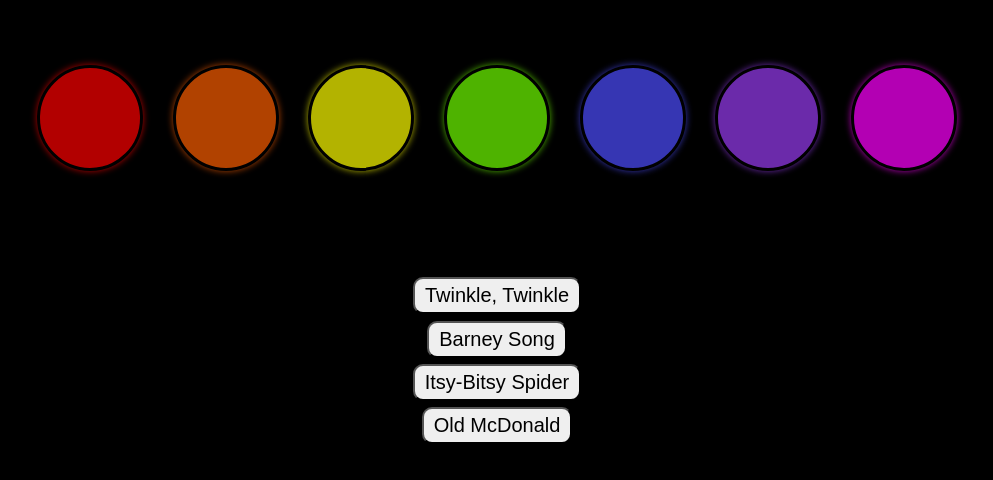
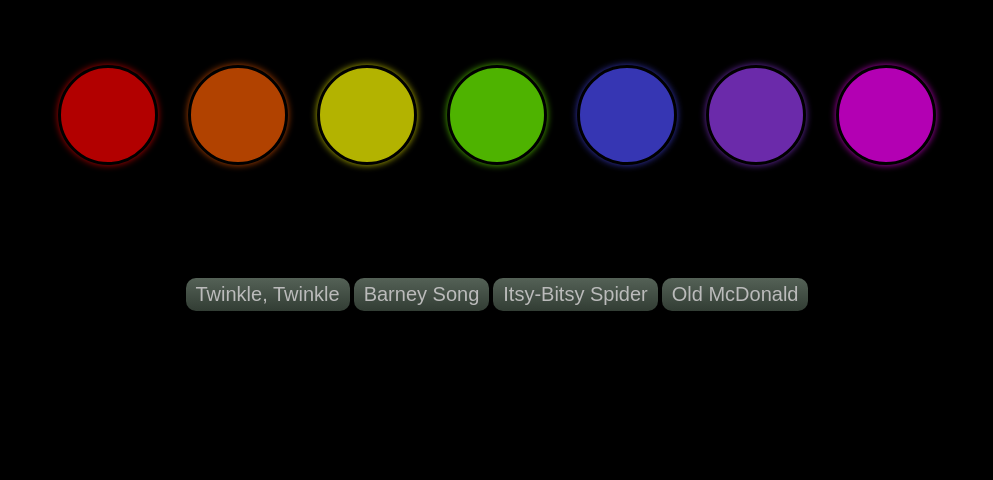
Before and after one commit to GUITARPLRC/music_maker, a plain HTML site: page index.html in a window 1280 px wide. Shown: the part 140-620 px from the top of the page, without its empty margins (143-1136 px from the left). Drawn offline with Linux system fonts and the light colour scheme.

Commit message:
first note issue, multiple songs play
changed button style

```diff
--- a/index.html
+++ b/index.html
@@ -52,10 +52,12 @@
       </div>
     </section>
 
-    <button id="twinkle">Twinkle, Twinkle</button>
-    <button id="barney">Barney Song</button>
-    <button id="spider">Itsy-Bitsy Spider</button>
-    <button id="mcdonald">Old McDonald</button>
+    <div class="buttons">
+      <button id="twinkle">Twinkle, Twinkle</button>
+      <button id="barney">Barney Song</button>
+      <button id="spider">Itsy-Bitsy Spider</button>
+      <button id="mcdonald">Old McDonald</button>
+    </div>
 
     <script src="script.js"></script>
   </body>
--- a/script.js
+++ b/script.js
@@ -11,7 +11,7 @@
       bTwinkle = document.getElementById("twinkle"),
       bBarney = document.getElementById("barney");
       bSpider = document.getElementById("spider");
-	  bMcdonald = document.getElementById("mcdonald");
+      bMcdonald = document.getElementById("mcdonald");
 
   red.addEventListener("mouseenter", playRed, false);
   orange.addEventListener("mouseenter", playOrange, false);
--- a/style.css
+++ b/style.css
@@ -1,6 +1,7 @@
 * {
   padding:0;
   margin:0;
+  box-sizing:border-box;
 }
 
 body {
@@ -12,7 +13,7 @@ section {
   margin:15% 0 7% 0;
 }
 
-div {
+section div {
   width:100px;
   height:100px;
   display:inline-block;
@@ -87,14 +88,22 @@ div {
   opacity:1;
 }
 
+.buttons {
+  text-align:center;
+}
+
 button {
-  display:block;
-  margin:0.5% auto 0 auto;
+  color:#bbb;
+  margin-top:0.5%;
   padding:5px 10px;
   font-size:20px;
   border-radius:10px;
   outline:none;
+  border:none;
+  background-image:linear-gradient(#546156,#323D34);
 }
 button:hover {
+  color:#fff;
   cursor:pointer;
+  background-image:linear-gradient(#323D34,#546156);
 }
```
